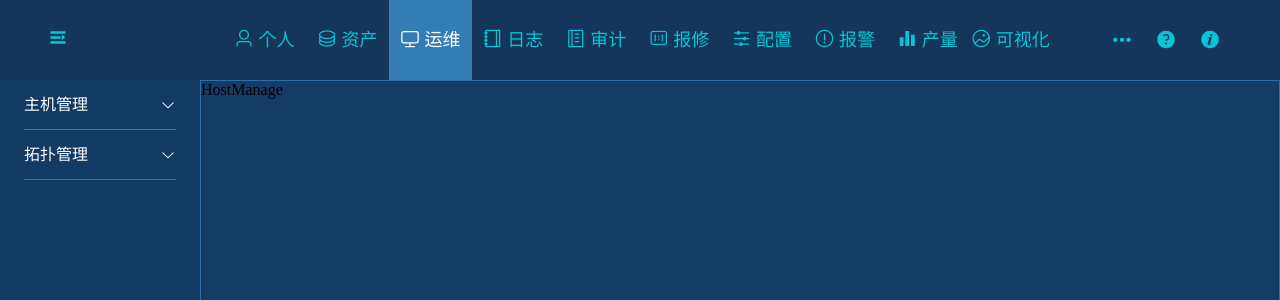
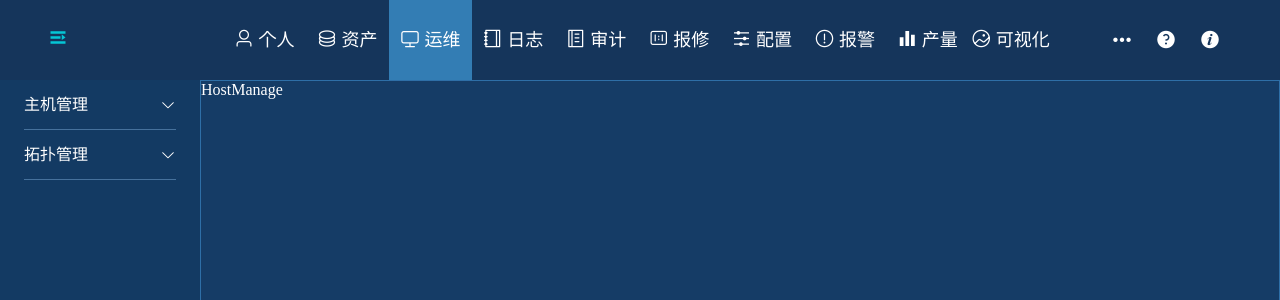
Before and after one commit to zhangct456/new_vue, a Vue app: page /#/operation/host-manage in a window 1280 px wide. Shown: the top 300 px of the page. Built offline with nearby package versions, Linux system fonts and the light colour scheme.

Commit message:
主机管理-设备组基础结构

```diff
--- a/src/App.vue
+++ b/src/App.vue
@@ -19,11 +19,12 @@ export default {
 };
 </script>
 
-<style>
+<style lang="less">
 * {
   margin: 0;
   padding: 0;
   box-sizing: border-box;
+  color: white;
 }
 html,
 body,
@@ -31,4 +32,40 @@ body,
   width: 100%;
   height: 100%;
 }
+.info-modular-row {
+  display: flex;
+}
+.info-modular-box {
+  padding: 5px;
+  .info-modular {
+    height: 100%;
+    border-radius: 5px;
+    border: 1px solid #2e6fa7;
+    overflow: hidden;
+    .title {
+      color: white;
+      font-size: 12px;
+      line-height: 30px;
+      padding: 0 24px;
+      background-color: #2e6fa7;
+    }
+  }
+}
+::-webkit-scrollbar {
+  /*滚动条整体样式*/
+  width: 5px; /*高宽分别对应横竖滚动条的尺寸*/
+  height: 1px;
+}
+::-webkit-scrollbar-thumb {
+  /*滚动条里面小方块*/
+  border-radius: 10px;
+  -webkit-box-shadow: inset 0 0 5px rgba(0, 0, 0, 0.2);
+  background: #0490d0;
+}
+::-webkit-scrollbar-track {
+  /*滚动条里面轨道*/
+  -webkit-box-shadow: inset 0 0 5px rgba(0, 0, 0, 0.2);
+  border-radius: 10px;
+  background: #ededed;
+}
 </style>
--- a/src/components/HelloWorld.vue
+++ /dev/null
@@ -1,58 +0,0 @@
-<template>
-  <div class="hello">
-    <h1>{{ msg }}</h1>
-    <p>
-      For a guide and recipes on how to configure / customize this project,<br>
-      check out the
-      <a href="https://cli.vuejs.org" target="_blank" rel="noopener">vue-cli documentation</a>.
-    </p>
-    <h3>Installed CLI Plugins</h3>
-    <ul>
-      <li><a href="https://github.com/vuejs/vue-cli/tree/dev/packages/%40vue/cli-plugin-babel" target="_blank" rel="noopener">babel</a></li>
-      <li><a href="https://github.com/vuejs/vue-cli/tree/dev/packages/%40vue/cli-plugin-eslint" target="_blank" rel="noopener">eslint</a></li>
-    </ul>
-    <h3>Essential Links</h3>
-    <ul>
-      <li><a href="https://vuejs.org" target="_blank" rel="noopener">Core Docs</a></li>
-      <li><a href="https://forum.vuejs.org" target="_blank" rel="noopener">Forum</a></li>
-      <li><a href="https://chat.vuejs.org" target="_blank" rel="noopener">Community Chat</a></li>
-      <li><a href="https://twitter.com/vuejs" target="_blank" rel="noopener">Twitter</a></li>
-      <li><a href="https://news.vuejs.org" target="_blank" rel="noopener">News</a></li>
-    </ul>
-    <h3>Ecosystem</h3>
-    <ul>
-      <li><a href="https://router.vuejs.org" target="_blank" rel="noopener">vue-router</a></li>
-      <li><a href="https://vuex.vuejs.org" target="_blank" rel="noopener">vuex</a></li>
-      <li><a href="https://github.com/vuejs/vue-devtools#vue-devtools" target="_blank" rel="noopener">vue-devtools</a></li>
-      <li><a href="https://vue-loader.vuejs.org" target="_blank" rel="noopener">vue-loader</a></li>
-      <li><a href="https://github.com/vuejs/awesome-vue" target="_blank" rel="noopener">awesome-vue</a></li>
-    </ul>
-  </div>
-</template>
-
-<script>
-export default {
-  name: 'HelloWorld',
-  props: {
-    msg: String
-  }
-}
-</script>
-
-<!-- Add "scoped" attribute to limit CSS to this component only -->
-<style scoped>
-h3 {
-  margin: 40px 0 0;
-}
-ul {
-  list-style-type: none;
-  padding: 0;
-}
-li {
-  display: inline-block;
-  margin: 0 10px;
-}
-a {
-  color: #42b983;
-}
-</style>
--- a/src/layout/AsideMenu.vue
+++ b/src/layout/AsideMenu.vue
@@ -43,7 +43,7 @@ export default {
           title: "主机管理",
           path: "",
           children: [
-            { title: "设备组", path: "" },
+            { title: "设备组", path: "/operation/host-manage/device-group" },
             { title: "设备", path: "" },
             { title: "授权", path: "" }
           ]
@@ -64,6 +64,15 @@ export default {
   methods: {
     choiceMenu(i, j) {
       this.currentMenu = [i, j];
+      if (i !== -1 && j !== -1) {
+        if (this.menuList[i].children[j].path) {
+          this.$router.push({ path: this.menuList[i].children[j].path });
+        }
+      } else {
+        if (this.menuList[i].path) {
+          this.$router.push({ path: this.menuList[i].path });
+        }
+      }
     }
   },
   created() {},
--- a/src/main.js
+++ b/src/main.js
@@ -3,6 +3,8 @@ import App from './App.vue'
 import ElementUI from 'element-ui';
 import 'element-ui/lib/theme-chalk/index.css';
 import router from './router'
+
+// 自定义全局组件
 
 Vue.config.productionTip = false
 
--- a/src/pages/Operation/HostManage/DeviceGroup/DeviceGroup.vue
+++ b/src/pages/Operation/HostManage/DeviceGroup/DeviceGroup.vue
@@ -1,20 +1,220 @@
 <template>
-  <div>DeviceGroup</div>
+  <div class="device-group">
+    <div class="device-menu" :class="{'is-mobile': isMobile}">
+      <el-tree :data="menuList" :props="defaultProps" @node-click="handleNodeClick"></el-tree>
+    </div>
+    <div class="device-content">
+      <el-tabs v-model="activeName" @tab-click="handleClick">
+        <el-tab-pane label="主页" name="home">
+          <Home></Home>
+        </el-tab-pane>
+        <el-tab-pane label="配置" name="config">配置</el-tab-pane>
+        <el-tab-pane label="服务列表" name="server">服务列表</el-tab-pane>
+        <el-tab-pane label="日志信息" name="loginfo">日志信息</el-tab-pane>
+        <el-tab-pane label="事件" name="event">事件</el-tab-pane>
+      </el-tabs>
+      <div class="ctrl-button">
+        <el-dropdown trigger="click">
+          <span class="el-dropdown-link">
+            操作
+            <i class="el-icon-arrow-down el-icon--right"></i>
+          </span>
+          <el-dropdown-menu slot="dropdown">
+            <el-dropdown-item>开机</el-dropdown-item>
+            <el-dropdown-item>关机</el-dropdown-item>
+            <el-dropdown-item>重启</el-dropdown-item>
+          </el-dropdown-menu>
+        </el-dropdown>
+        <el-dropdown trigger="click">
+          <span class="el-dropdown-link">
+            登录
+            <i class="el-icon-arrow-down el-icon--right"></i>
+          </span>
+          <el-dropdown-menu slot="dropdown"></el-dropdown-menu>
+        </el-dropdown>
+      </div>
+    </div>
+  </div>
 </template>
 <script>
+import Home from "./DeviceGroup/Home";
+
 export default {
   name: "DeviceGroup",
-  components: {},
+  components: { Home },
   props: {},
+  inject: ["screenType"],
   data() {
-    return {};
+    return {
+      activeName: "home",
+      menuList: [
+        {
+          label: "设备组",
+          children: [
+            { label: "运维主机" },
+            { label: "DHCP服务器" },
+            { label: "财务服务器" },
+            { label: "公寓1" },
+            { label: "核心交换机" },
+            { label: "赵志斌电脑" },
+            { label: "阅卷系统" },
+            { label: "访客通数据库" },
+            {
+              label: "教师办公楼",
+              children: [
+                { label: "教师办汇聚交换机" },
+                { label: "接入交换机1" },
+                { label: "接入交换机2" },
+                { label: "接入交换机3" },
+                { label: "接入交换机4" }
+              ]
+            },
+            {
+              label: "行政楼",
+              children: [
+                { label: "汇聚交换机" },
+                { label: "XZ-7F-1" },
+                { label: "XZ-7F-2" }
+              ]
+            },
+            {
+              label: "男生公寓",
+              children: [
+                { label: "NSGY-7F-1" },
+                { label: "NSGY-7F-2" },
+                { label: "NSGY-7F-3" },
+                { label: "NSGY-7F-4" },
+                { label: "男生公寓汇聚" }
+              ]
+            },
+            {
+              label: "无线设备",
+              children: [
+                { label: "AC控制器" },
+                { label: "教办2F西交换机" },
+                { label: "教办4F东交换机" },
+                { label: "教办4F西交换机" },
+                { label: "行政7F无线交换机" },
+                { label: "1#无线交换机" },
+                { label: "2#无线交换机" },
+                { label: "3#无线交换机" },
+                { label: "4#无线交换机" }
+              ]
+            },
+            {
+              label: "3#教学楼",
+              children: [
+                { label: "3#接入交换机1" },
+                { label: "3#接入交换机2" },
+                { label: "3#汇聚" }
+              ]
+            },
+            {
+              label: "旧校区",
+              children: [
+                { label: "旧校区核心交换机" },
+                { label: "图书馆交换机" },
+                { label: "教学楼7FA" },
+                { label: "教学楼5FA" },
+                { label: "教学楼2FA" }
+              ]
+            },
+            {
+              label: "4#教学楼",
+              children: [
+                { label: "4#汇聚交换机" },
+                { label: "4#接入交换机1" },
+                { label: "4#接入交换机1" }
+              ]
+            },
+            {
+              label: "2#教学楼",
+              children: [{ label: "汇聚交换机" }]
+            },
+            {
+              label: "1#教学楼",
+              children: [{ label: "1#汇聚交换机" }]
+            },
+            {
+              label: "实验楼",
+              children: [{ label: "实验楼汇聚" }]
+            },
+            {
+              label: "交付客户",
+              children: [{ label: "山西省实验中学" }]
+            }
+          ]
+        }
+      ],
+      defaultProps: {
+        children: "children",
+        label: "label"
+      }
+    };
   },
-  watch: {},
-  computed: {},
-  methods: {},
+  computed: {
+    isMobile() {
+      return this.screenType === "mobile";
+    }
+  },
   created() {},
-  mounted() {}
+  mounted() {},
+  methods: {
+    handleNodeClick(data) {
+      console.log(data);
+    },
+
+    handleClick(data) {
+      console.log(this.activeName);
+    }
+  }
 };
 </script>
 <style lang="less" scoped>
+.device-group {
+  display: flex;
+  min-height: 100%;
+  .device-menu {
+    width: 200px;
+    border: 1px solid #0490d0;
+  }
+  .device-content {
+    position: relative;
+    flex: 10;
+    padding: 0 20px;
+    .ctrl-button {
+      position: absolute;
+      right: 30px;
+      top: 0;
+      line-height: 40px;
+      .el-dropdown {
+        margin-left: 15px;
+        cursor: pointer;
+        color: white;
+      }
+    }
+  }
+}
 </style>
+<style>
+.device-menu .el-tree-node {
+  background-color: #153c66;
+  color: white;
+  line-height: 30px;
+}
+.device-menu .is-current > .el-tree-node__content {
+  background-color: rgb(132, 169, 248);
+}
+.device-menu .el-tree-node__content:hover {
+  background-color: rgb(73, 73, 73);
+}
+.device-menu .el-tree-node__content:focus {
+  background-color: rgb(13, 14, 15);
+}
+.device-content .el-tabs__item {
+  color: white;
+}
+.device-content .el-tabs__item.is-active {
+  color: rgb(132, 169, 248);
+}
+</style>
--- a/src/pages/Operation/Operation.vue
+++ b/src/pages/Operation/Operation.vue
@@ -1,25 +1,25 @@
 <template>
   <div>
     <el-row>
-      <el-col class="box" :sm="24" :lg="12">
+      <el-col class="info-modular-box" :sm="24" :lg="12">
         <div class="info-modular">
           <div class="title">主机运行状态</div>
           <RunStatus></RunStatus>
         </div>
       </el-col>
-      <el-col class="box" :sm="24" :lg="12">
+      <el-col class="info-modular-box" :sm="24" :lg="12">
         <div class="info-modular">
           <div class="title">主机状态</div>
           <HostStatus></HostStatus>
         </div>
       </el-col>
-      <el-col class="box" :sm="24" :lg="12">
+      <el-col class="info-modular-box" :sm="24" :lg="12">
         <div class="info-modular">
           <div class="title">运行主机</div>
           <RunHost></RunHost>
         </div>
       </el-col>
-      <el-col class="box" :sm="24" :lg="12">
+      <el-col class="info-modular-box" :sm="24" :lg="12">
         <div class="info-modular">
           <div class="title">监控主机运行状态</div>
           <MonitorStatus></MonitorStatus>
@@ -51,18 +51,4 @@ export default {
 </script>
 
 <style lang="less" scoped>
-.box {
-  padding: 5px;
-  .info-modular {
-    border-radius: 5px;
-    border: 1px solid #2e6fa7;
-    .title {
-      color: white;
-      font-size: 12px;
-      line-height: 30px;
-      padding: 0 24px;
-      background-color: #2e6fa7;
-    }
-  }
-}
 </style>
```
